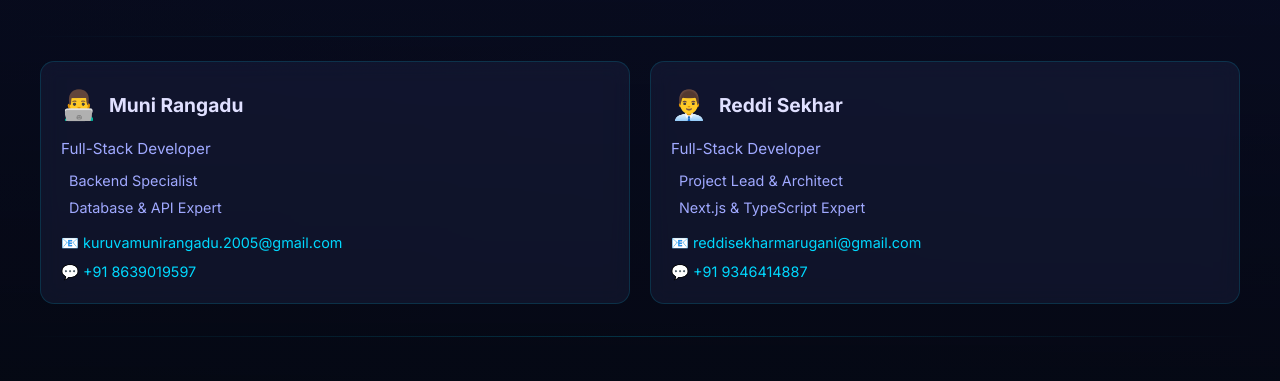
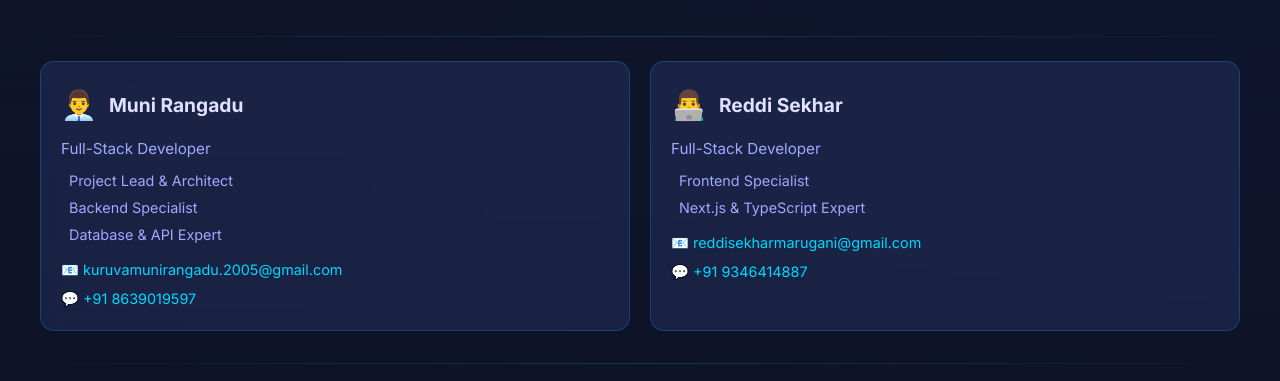
Before and after one commit to kuruvamunirangadu/Career-path-Navigator, a React (Vite) app in the folder frontend/: page / in a window 1280 px wide. Shown: the part 1188-1569 px from the top of the page. Built offline with nearby package versions, Linux system fonts and the light colour scheme; no server answers.

Commit message:
Update footer: lighter colors and Muni Rangadu as project lead

```diff
--- a/frontend/src/components/Footer.jsx
+++ b/frontend/src/components/Footer.jsx
@@ -4,18 +4,18 @@ const DEVELOPERS = [
   {
     name: 'Muni Rangadu',
     title: 'Full-Stack Developer',
-    roles: ['Backend Specialist', 'Database & API Expert'],
+    roles: ['Project Lead & Architect', 'Backend Specialist', 'Database & API Expert'],
     email: 'kuruvamunirangadu.2005@gmail.com',
     phone: '+91 8639019597',
-    icon: '👨‍💻'
+    icon: '👨‍💼'
   },
   {
     name: 'Reddi Sekhar',
     title: 'Full-Stack Developer',
-    roles: ['Project Lead & Architect', 'Next.js & TypeScript Expert'],
+    roles: ['Frontend Specialist', 'Next.js & TypeScript Expert'],
     email: 'reddisekharmarugani@gmail.com',
     phone: '+91 9346414887',
-    icon: '👨‍💼'
+    icon: '👨‍💻'
   }
 ]
 
--- a/frontend/src/index.css
+++ b/frontend/src/index.css
@@ -1051,8 +1051,8 @@ button[class*="border-"]:focus {
 }
 /* Footer Styles */
 .footer-section {
-  background: linear-gradient(180deg, rgba(10, 14, 39, 0.6) 0%, rgba(5, 8, 18, 0.95) 100%);
-  border-top: 1px solid rgba(0, 217, 255, 0.1);
+  background: linear-gradient(180deg, rgba(25, 35, 65, 0.45) 0%, rgba(15, 20, 40, 0.8) 100%);
+  border-top: 1px solid rgba(0, 217, 255, 0.15);
   padding: 48px 20px 24px;
   margin-top: 80px;
   position: relative;
@@ -1130,19 +1130,19 @@ button[class*="border-"]:focus {
 }
 
 .dev-card {
-  background: rgba(45, 53, 97, 0.25);
-  border: 1px solid rgba(0, 217, 255, 0.15);
+  background: rgba(50, 65, 120, 0.35);
+  border: 1px solid rgba(0, 217, 255, 0.2);
   border-radius: 14px;
   padding: 20px;
-  -webkit-backdrop-filter: blur(10px);
-  backdrop-filter: blur(10px);
+  -webkit-backdrop-filter: blur(12px);
+  backdrop-filter: blur(12px);
   transition: all 0.3s ease;
 }
 
 .dev-card:hover {
-  border-color: rgba(0, 217, 255, 0.4);
-  background: rgba(45, 53, 97, 0.35);
-  box-shadow: 0 12px 32px rgba(0, 217, 255, 0.1);
+  border-color: rgba(0, 217, 255, 0.5);
+  background: rgba(50, 65, 120, 0.5);
+  box-shadow: 0 12px 32px rgba(0, 217, 255, 0.15);
   transform: translateY(-4px);
 }
 
```
